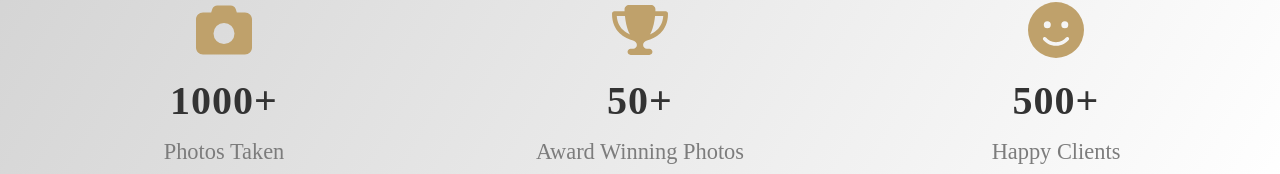
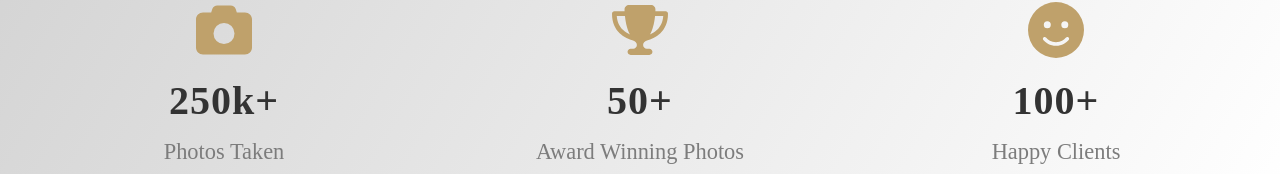
Before and after one commit to Karoly-Git/spw-frontend, a React (Vite) app: page / in a window 1280 px wide. Shown: the part 2536-2710 px from the top of the page. Built offline with nearby package versions, Linux system fonts and the light colour scheme; a web font is replaced by a local one.

Commit message:
Update Highlight counters and add custom suffix for each

```diff
--- a/src/components/HighlightMetrics.jsx
+++ b/src/components/HighlightMetrics.jsx
@@ -1,7 +1,17 @@
 import React, { useEffect, useRef, useState } from 'react';
 import { FaCamera, FaTrophy, FaFaceSmile } from 'react-icons/fa6';
 
-const Counter = ({ end, label, Icon, trigger, onComplete }) => {
+/* =======================
+   Counter Component
+======================= */
+const Counter = ({
+    end,
+    label,
+    Icon,
+    trigger,
+    onComplete,
+    suffix = ''
+}) => {
     const [count, setCount] = useState(0);
     const [isDone, setIsDone] = useState(false);
     const [hasStarted, setHasStarted] = useState(false);
@@ -17,11 +27,12 @@ const Counter = ({ end, label, Icon, trigger, onComplete }) => {
             if (!hasStarted) setHasStarted(true);
 
             start += increment;
+
             if (start >= end) {
                 setCount(end);
                 setIsDone(true);
                 clearInterval(timer);
-                if (onComplete) onComplete();
+                onComplete && onComplete();
             } else {
                 setCount(Math.floor(start));
             }
@@ -37,31 +48,34 @@ const Counter = ({ end, label, Icon, trigger, onComplete }) => {
             <Icon className={iconClass} />
             <h3>
                 {hasStarted ? count : '\u00A0'}
-                {isDone && '+'}
+                {isDone && suffix}
             </h3>
             <p>{label}</p>
         </div>
     );
 };
 
-
+/* =======================
+   HighlightMetrics
+======================= */
 export default function HighlightMetrics() {
-    const ref = useRef();
+    const ref = useRef(null);
     const hasAnimatedRef = useRef(false);
-    const [step, setStep] = useState(0); // 0 = not started, 1 = first, 2 = second, 3 = third
+    const [step, setStep] = useState(0); // 0 = not started
 
     useEffect(() => {
         const observer = new IntersectionObserver(
             ([entry]) => {
                 if (entry.isIntersecting && !hasAnimatedRef.current) {
                     hasAnimatedRef.current = true;
-                    setStep(1); // Start first counter
+                    setStep(1);
                 }
             },
             { threshold: 0.5 }
         );
 
         if (ref.current) observer.observe(ref.current);
+
         return () => {
             if (ref.current) observer.unobserve(ref.current);
         };
@@ -70,25 +84,30 @@ export default function HighlightMetrics() {
     return (
         <div className="counters" ref={ref}>
             <Counter
-                end={1000}
+                end={250}
                 label="Photos Taken"
                 Icon={FaCamera}
+                suffix="k+"
                 trigger={step === 1}
                 onComplete={() => setStep(2)}
             />
+
             <Counter
                 end={50}
                 label="Award Winning Photos"
                 Icon={FaTrophy}
+                suffix="+"
                 trigger={step === 2}
                 onComplete={() => setStep(3)}
             />
+
             <Counter
-                end={500}
+                end={100}
                 label="Happy Clients"
                 Icon={FaFaceSmile}
+                suffix="+"
                 trigger={step === 3}
-                onComplete={() => { }} // Final one
+                onComplete={() => { }}
             />
         </div>
     );
```
